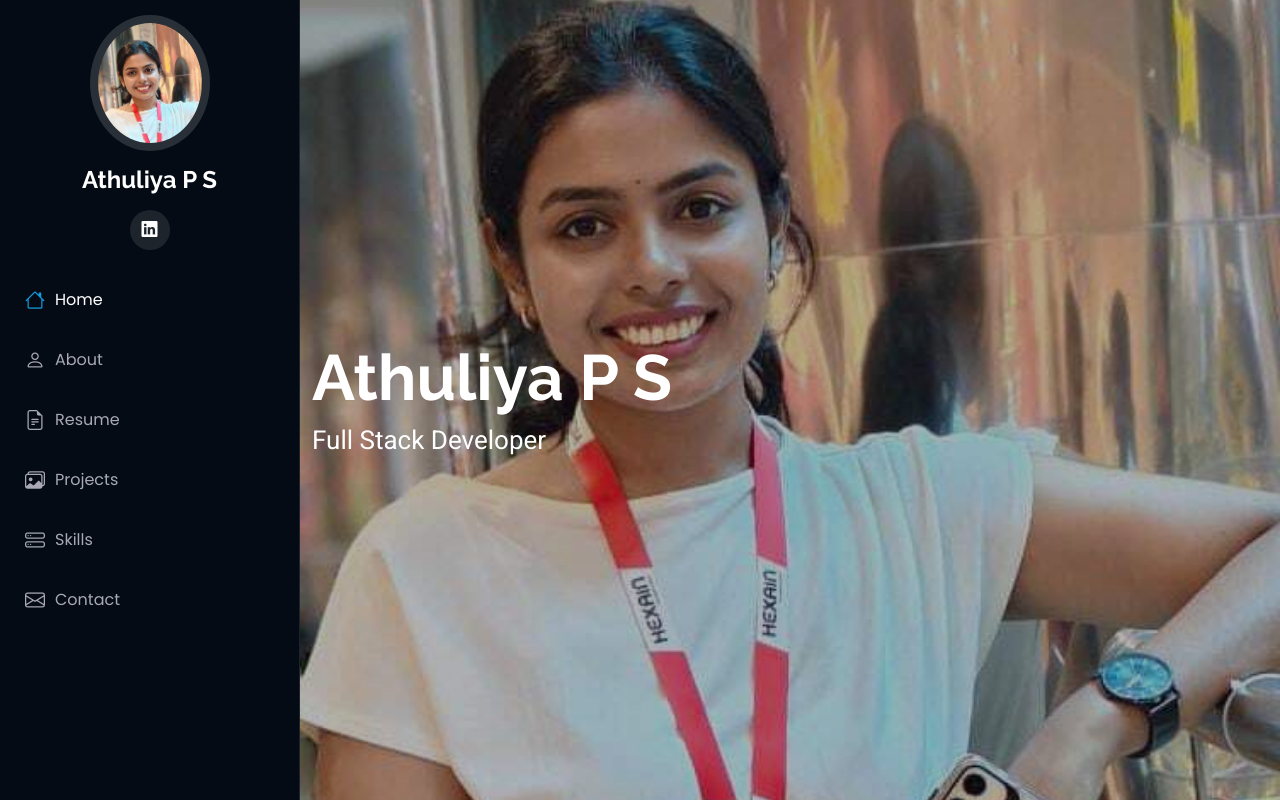
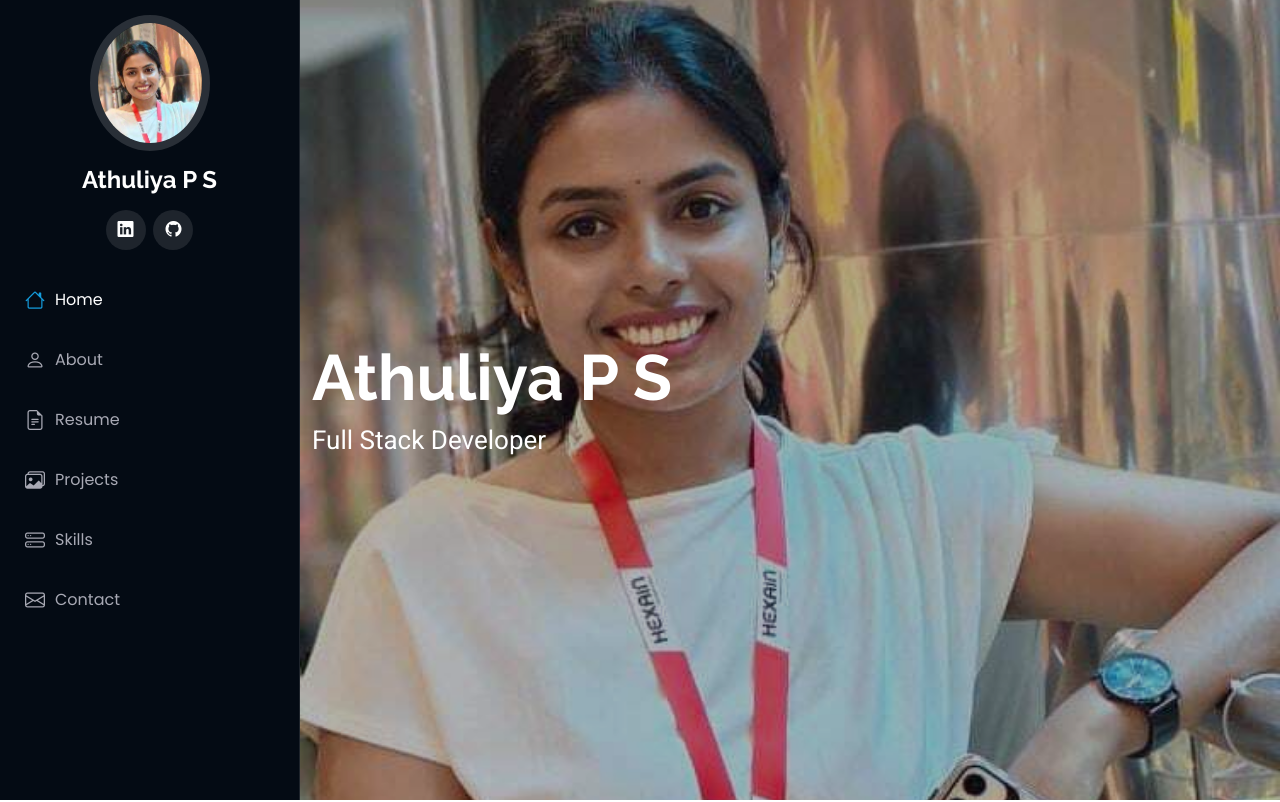
Before and after one commit to athuliyaps/portfolio_athuliyaPS, a plain HTML site: page index.html in a window 1280 px wide. Shown: the top 802 px of the page. Drawn offline with Linux system fonts and the light colour scheme.

Commit message:
adding gitbub link

```diff
--- a/index.html
+++ b/index.html
@@ -54,6 +54,8 @@
     <div class="social-links text-center">
 
       <a href="www.linkedin.com/in/athuliya-p-s-developer" class="linkedin"><i class="bi bi-linkedin"></i></a>
+            <a href="https://github.com/athuliyaps" class="github"><i class="bi bi-github"></i></a>
+
     </div>
 
     <nav id="navmenu" class="navmenu">
```
